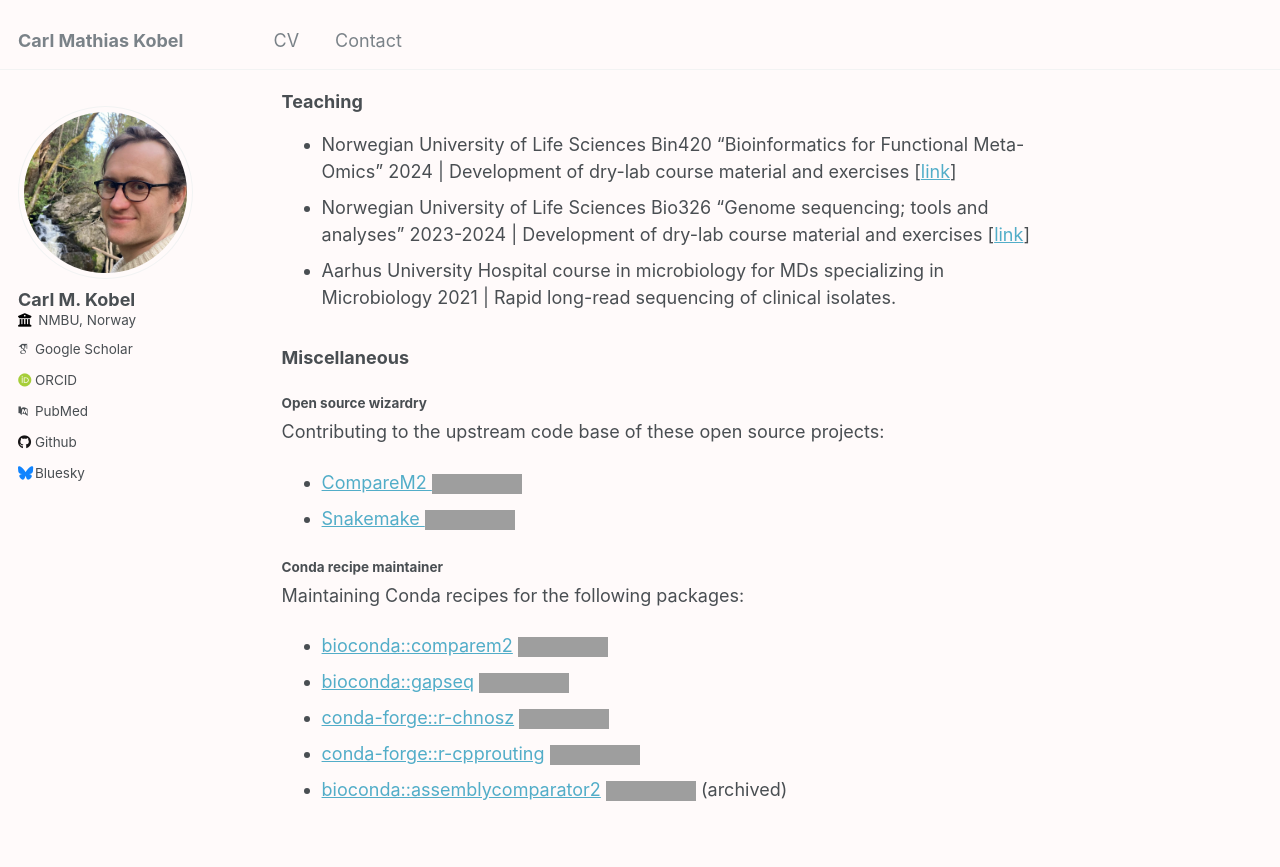
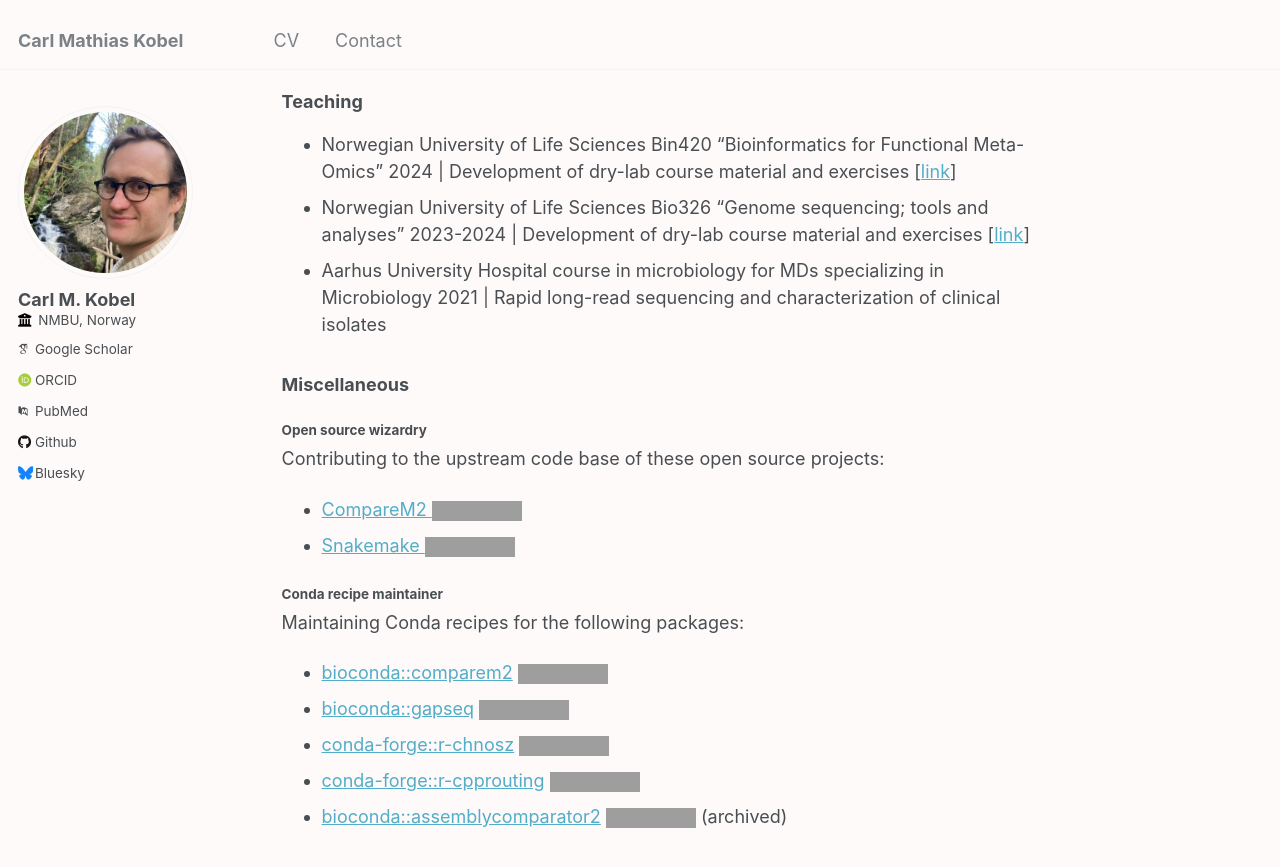
Before and after one commit to cmkobel/cmkobel.github.io, a Jekyll site: the page built from _pages/about.md, in a window 1280 px wide and 900 px high, scrolled down 1327 px, cut to the strip 0-867 px from the top of the window. Built offline with Jekyll 4.4.1, drawn with Linux system fonts in a browser that asks for light colours; some web fonts are replaced; grey boxes are pictures that could not be loaded.

Commit message:
Update about.md

```diff
--- a/_pages/about.md
+++ b/_pages/about.md
@@ -36,7 +36,7 @@ Looking for a postdoc position in the Copenhagen area from ~april 2025.
 ### Teaching
   - Norwegian University of Life Sciences Bin420 "Bioinformatics for Functional Meta-Omics" 2024 \| Development of dry-lab course material and exercises [[link](https://web.archive.org/web/20240719202437/https://www.nmbu.no/en/course/BIN420)]
   - Norwegian University of Life Sciences Bio326 "Genome sequencing; tools and analyses" 2023-2024 \| Development of dry-lab course material and exercises [[link](https://web.archive.org/web/20240422124112/https://www.nmbu.no/en/course/BIO326)]
-  - Aarhus University Hospital course in microbiology for MDs specializing in Microbiology 2021 \| Rapid long-read sequencing of clinical isolates.
+  - Aarhus University Hospital course in microbiology for MDs specializing in Microbiology 2021 \| Rapid long-read sequencing and characterization of clinical isolates
 
 
 ### Miscellaneous
```
